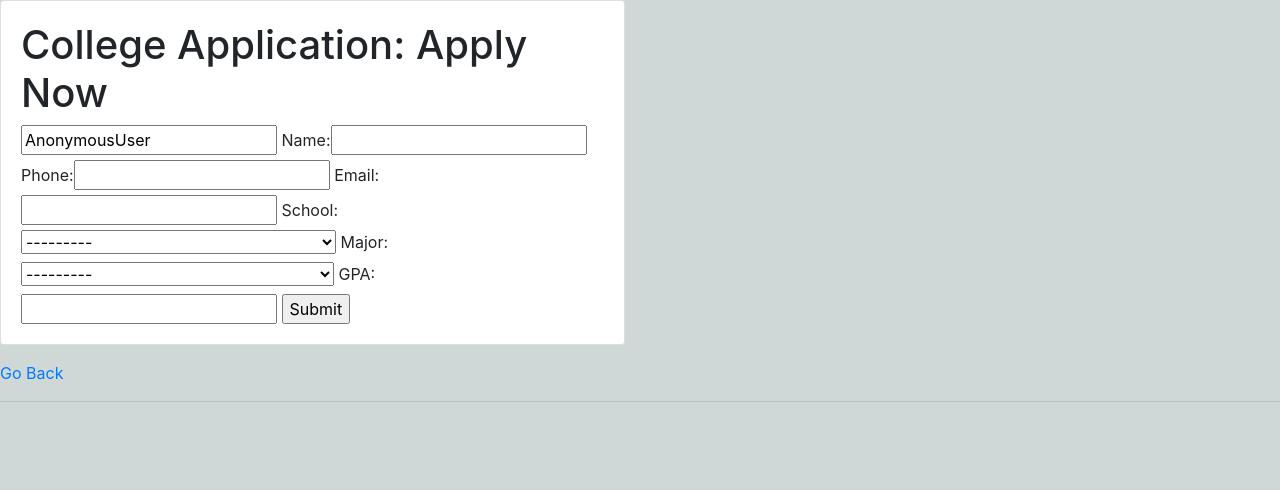
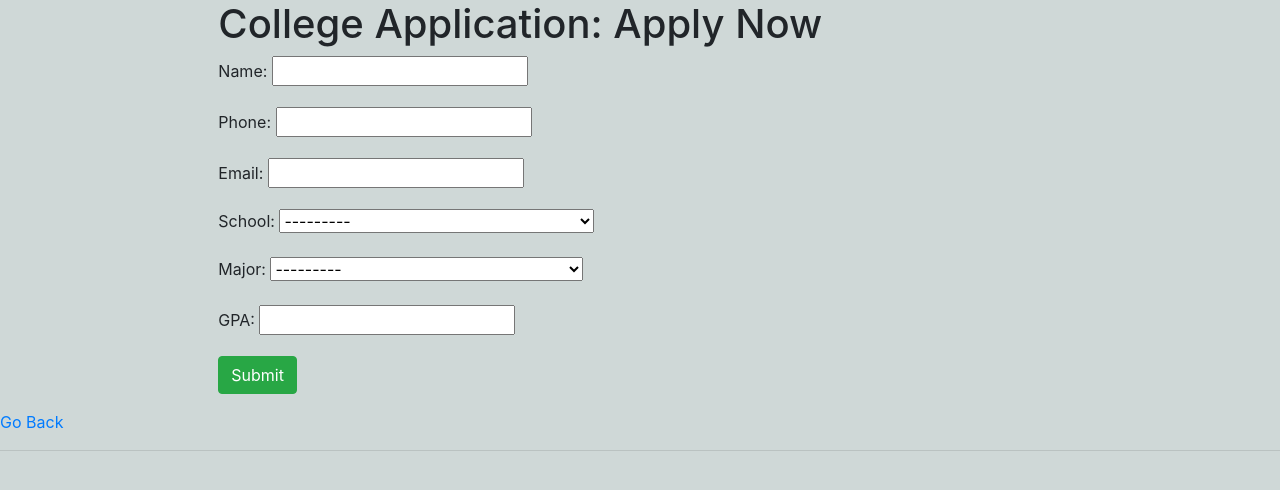
Before and after one commit to saiken86807/college-application-portal, a Django app: template appStatus/templates/appStatus/apply.html in a window 1280 px wide. Shown: the part 56-546 px from the top of the page. Run offline with Django 3.2, Linux system fonts and the light colour scheme; the template is opened without the code that fills it: values that come from a table or form of the project are taken from there, others are empty; some libraries are stand-ins or nearby versions.

Commit message:
changed to crispy form & layout

```diff
--- a/appStatus/templates/appStatus/apply.html
+++ b/appStatus/templates/appStatus/apply.html
@@ -1,15 +1,15 @@
 {%  extends 'appStatus/main.html' %}
+{% load crispy_forms_tags %}
 
 {% block content %}
     <div class="row">
-        <div class="col-md-6">
-            <div class="card card-body">
+        <div class="col-md-8 offset-md-2">
+            <div class="apply-now">
                 <h1>College Application: Apply Now</h1>
-                <form action="" method="POST">
+                <form id="apply-form" action="" method="POST">
                     {% csrf_token %}
-                    <input type="text" name="user" value="{{user}}">
-                    {{form}}
-                    <input type="submit" name="Submit" onclick=save(); id="submit">
+                    {{form|crispy}}
+                    <input class="btn btn-success" type="submit" name="Submit" onclick=save(); id="submit">
                 </form>
             </div>
         </div>
```
